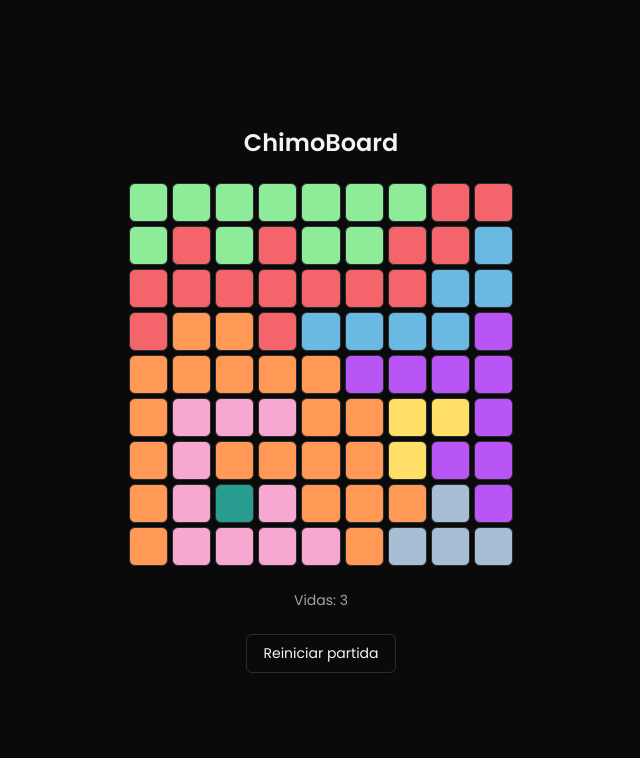
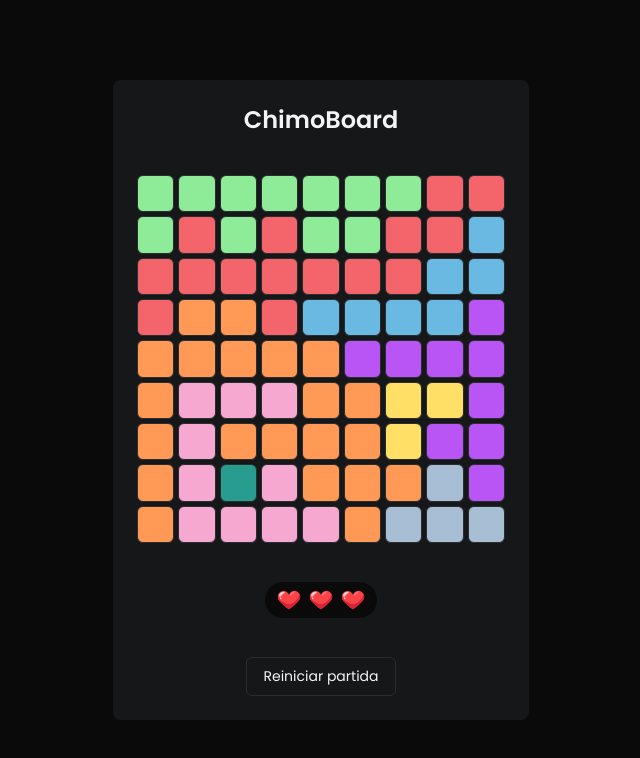
Before and after one commit to itsmesiq/chimoboard, a React (Vite) app: page / in a window 1280 px wide. Shown: the top 758 px of the page, without its empty margins (319-959 px from the left). Built offline with nearby package versions, Linux system fonts and the light colour scheme.

Commit message:
feat: add LivesIndicator component

```diff
--- a/src/App.tsx
+++ b/src/App.tsx
@@ -1,6 +1,7 @@
 import { puzzles } from './features/data/puzzles';
 import { GameBoard } from './features/components/GameBoard';
 import { useGame } from './features/hooks/useGame';
+import { LivesIndicator } from './features/components/LivesIndicator';
 
 export default function App() {
     const puzzle = puzzles[0];
@@ -8,6 +9,7 @@ export default function App() {
 
     return (
         <main className="flex min-h-screen flex-col items-center justify-center gap-6 bg-background p-8 text-foreground">
+            <div className="w-[416px] h-[640px] bg-surface flex flex-col items-center justify-between rounded-lg p-6">
                 <h1 className="text-2xl font-semibold">ChimoBoard</h1>
 
                 <div className="w-full max-w-sm">
@@ -19,7 +21,7 @@ export default function App() {
                     />
                 </div>
 
-            <p className="text-sm text-muted">Vidas: {state.lives}</p>
+                <LivesIndicator lives={state.lives} />
 
                 {state.status !== 'playing' && (
                     <p role="status">{state.status === 'won' ? 'Você venceu!' : 'Fim de jogo!'}</p>
@@ -32,6 +34,7 @@ export default function App() {
                 >
                     Reiniciar partida
                 </button>
+            </div>
         </main>
     );
 }
--- a/src/features/components/GameCell.tsx
+++ b/src/features/components/GameCell.tsx
@@ -54,7 +54,7 @@ export function GameCell({
             disabled={disabled}
             onClick={handleClick}
             onContextMenu={handleContextMenu}
-            className="flex aspect-square w-full items-center justify-center rounded-md border border-stroke transition-colors focus-visible:outline-2 focus-visible:outline-offset-2 focus-visible:outline-primary disabled:cursor-default"
+            className="flex aspect-square w-full items-center justify-center cursor-pointer rounded-md border border-stroke transition-colors focus-visible:outline-2 focus-visible:outline-offset-2 focus-visible:outline-primary disabled:cursor-default"
             style={{ backgroundColor: regionColor }}
         >
             {isRevealed && isChimo && (
--- /dev/null
+++ b/src/features/components/LivesIndicator.tsx
@@ -0,0 +1,30 @@
+import lifeFull from '../../assets/life-full.svg';
+import lifeLost from '../../assets/life-lost.svg';
+
+type LivesIndicatorProps = {
+    lives: number;
+};
+
+const TOTAL_LIVES = 3;
+
+export function LivesIndicator({ lives }: LivesIndicatorProps) {
+    const remainingLives = Math.max(0, Math.min(TOTAL_LIVES, lives));
+
+    return (
+        <div className="flex items-center gap-2 py-2 px-3 bg-background rounded-full">
+            {Array.from({ length: TOTAL_LIVES }, (_, index) => {
+                const isAlive = index < remainingLives;
+
+                return (
+                    <div key={index} aria-hidden="true">
+                        {isAlive ? (
+                            <img src={lifeFull} alt="" aria-hidden="true" className="w-6 h-5" />
+                        ) : (
+                            <img src={lifeLost} alt="" aria-hidden="true" className="w-6 h-5" />
+                        )}
+                    </div>
+                );
+            })}
+        </div>
+    );
+}
```
Also changed, not shown: src/assets/life-full.svg (added), src/assets/life-lost.svg (added). Lines whose indentation alone changed are shown as unchanged.
